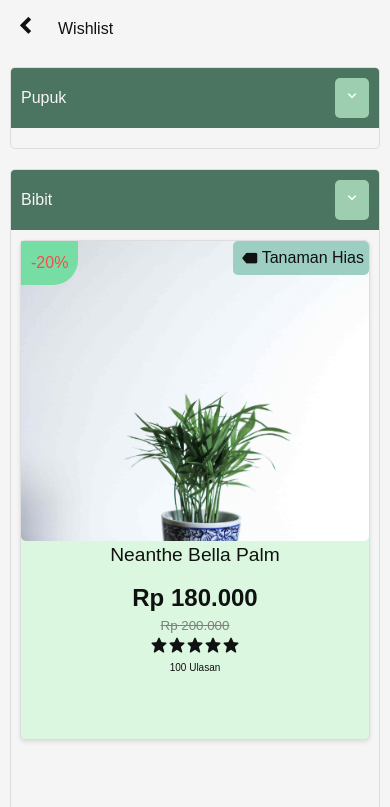
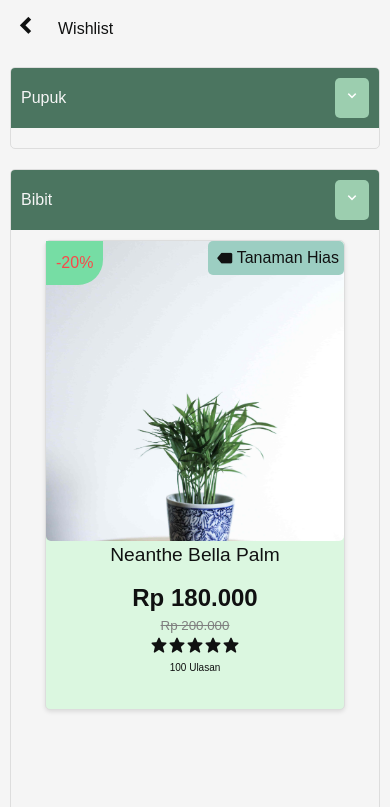
Before and after one commit to Ijon6k/plants-e-commerce, a website: page wishlistPage.html in a window 390 px wide. Shown: the top 807 px of the page. Drawn offline with nearby package versions, Linux system fonts and the light colour scheme; files that its build step writes are made by us from their sources.

Commit message:
Update wishlistStyle.css

```diff
--- a/css/wishlistStyle.css
+++ b/css/wishlistStyle.css
@@ -243,3 +243,13 @@ h2 {
 .bx-chevron-down.expanded {
   transform: rotate(180deg);
 }
+
+@media only screen and (max-width: 500px) {
+  .card2 {
+    width: 300px;
+    height: 470px;
+    align-self: center;
+    justify-self: center;
+    margin: 0;
+  }
+}
```
